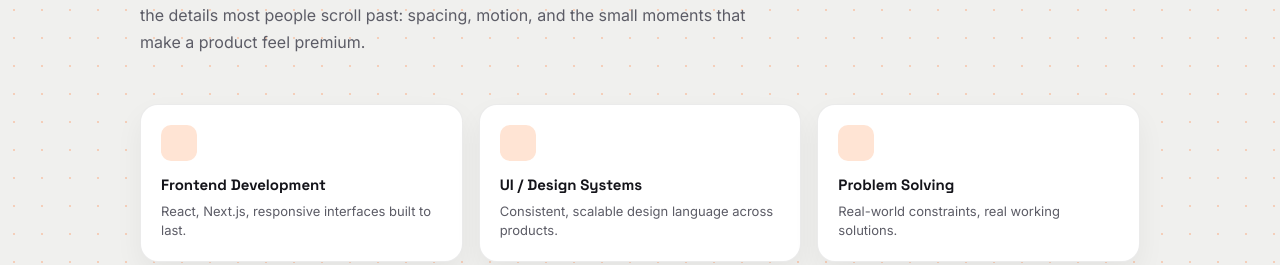
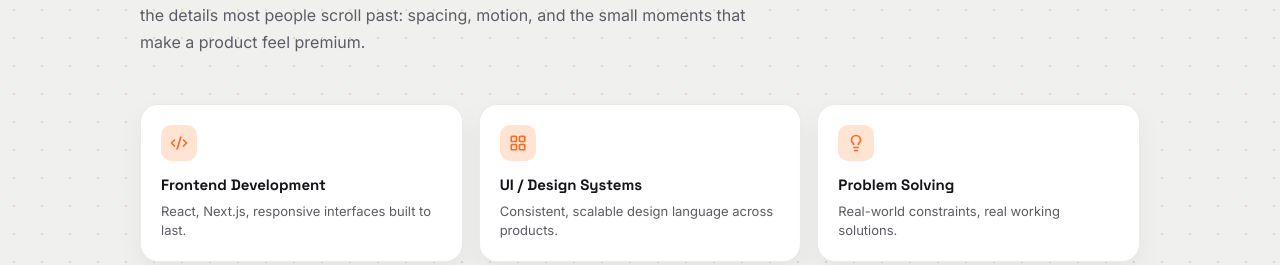
Before and after one commit to DRONE0PS/levi-portfolio, a Next.js app: page / in a window 1280 px wide. Shown: the part 1880-2145 px from the top of the page. Built offline with nearby package versions, Linux system fonts and the light colour scheme.

Commit message:
Add lucide-react icons to About section value-prop cards

```diff
--- a/app/page.js
+++ b/app/page.js
@@ -1,6 +1,7 @@
 "use client";
 
 import { useState, useEffect } from "react";
+import { Code2, LayoutGrid, Lightbulb } from "lucide-react";
 
 export default function Home() {
   const [scrolled, setScrolled] = useState(false);
@@ -639,9 +640,9 @@ export default function Home() {
             }}
           >
             {[
-              { title: "Frontend Development", desc: "React, Next.js, responsive interfaces built to last." },
-              { title: "UI / Design Systems", desc: "Consistent, scalable design language across products." },
-              { title: "Problem Solving", desc: "Real-world constraints, real working solutions." },
+              { title: "Frontend Development", desc: "React, Next.js, responsive interfaces built to last.", Icon: Code2 },
+              { title: "UI / Design Systems", desc: "Consistent, scalable design language across products.", Icon: LayoutGrid },
+              { title: "Problem Solving", desc: "Real-world constraints, real working solutions.", Icon: Lightbulb },
             ].map((item) => (
               <div
                 key={item.title}
@@ -660,8 +661,13 @@ export default function Home() {
                     borderRadius: 10,
                     background: "var(--orange-soft)",
                     marginBottom: 14,
+                    display: "flex",
+                    alignItems: "center",
+                    justifyContent: "center",
                   }}
-                />
+                >
+                  <item.Icon size={18} color="var(--orange)" strokeWidth={2.2} />
+                </div>
                 <h3
                   style={{
                     fontFamily: "var(--font-display)",
--- a/package.json
+++ b/package.json
@@ -9,6 +9,7 @@
     "lint": "eslint"
   },
   "dependencies": {
+    "lucide-react": "^1.21.0",
     "next": "16.2.9",
     "react": "19.2.4",
     "react-dom": "19.2.4"
```
Also changed, not shown: 1 other file (tests, documents, lock files or other folders).
